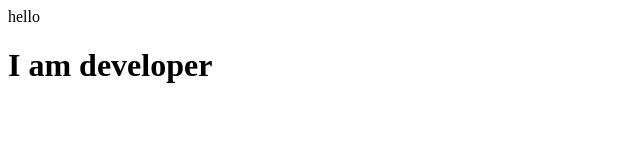
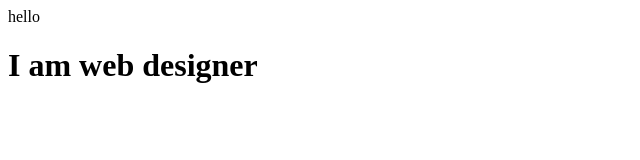
Before and after one commit to RoshanJalashahi/new, a plain HTML site: page index.html in a window 1280 px wide. Shown: the whole page, without its empty margins (0-640 px from the left). Drawn offline with Linux system fonts and the light colour scheme.

Commit message:
changed developer into web designer

```diff
--- a/index.html
+++ b/index.html
@@ -1,5 +1,5 @@
 <html>
 <title>This is website</title>
 <p>hello </p>
-<h1>I am developer</h1>
+<h1>I am web designer</h1>
 </html>
```
